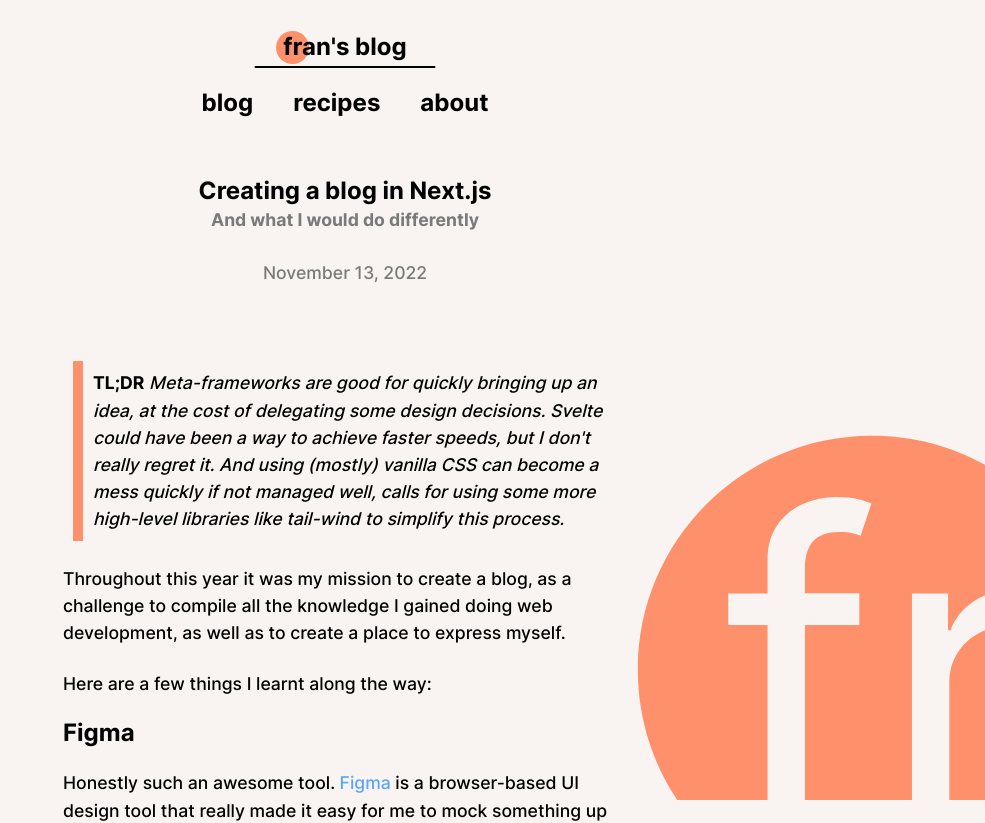
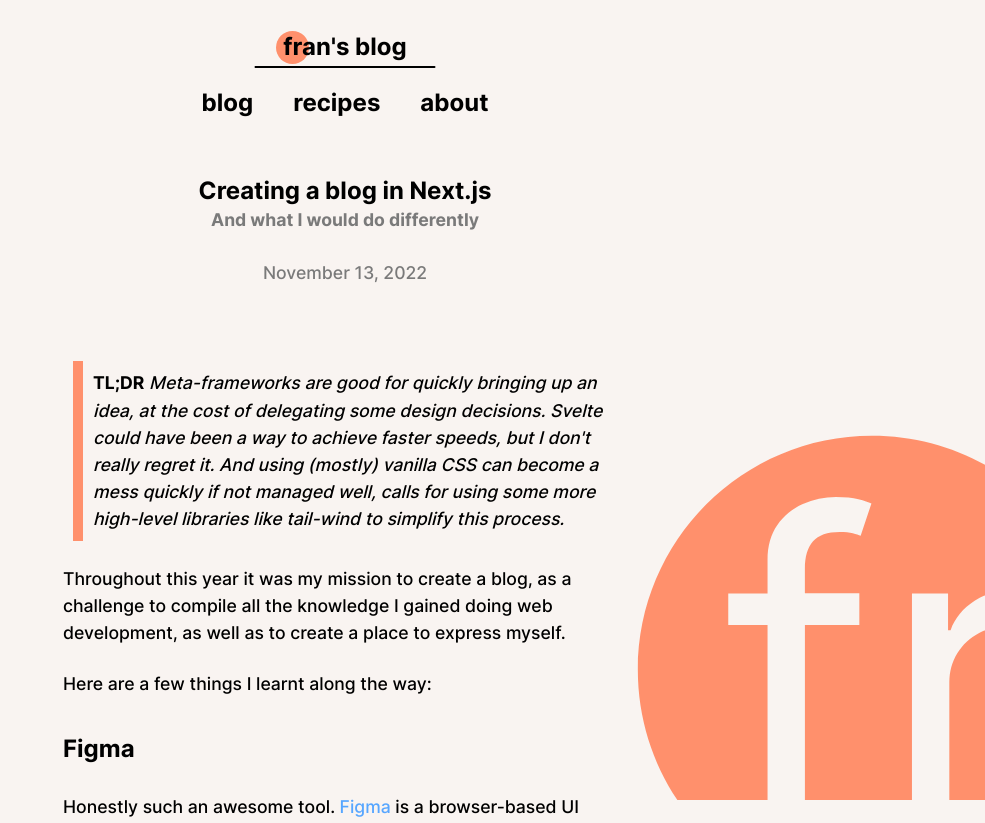
Before and after one commit to confiscar/blog, a Next.js app: page /posts/2021-02-02-nextjs-blog in a window 1280 px wide. Shown: the top 823 px of the page, without its empty margins (295-1280 px from the left). Built offline with nearby package versions, Linux system fonts and the light colour scheme.

Commit message:
added spacing in headers

```diff
--- a/src/components/molecules/ImageCard/ImageCard.tsx
+++ b/src/components/molecules/ImageCard/ImageCard.tsx
@@ -11,8 +11,7 @@
 const imageHeight = cardHeight / 1.6;
 
 const NoImageHeader = () => (
-    <div style={{width: cardWidth, height: imageHeight}} className={style.cardHeaderNoImage}>
-    </div>
+    <div style={{width: cardWidth, height: imageHeight}} className={style.cardHeaderNoImage} />
 );
 
 const ImageCard = ({ item }: ImageCardProps) => {
--- a/src/pages/posts/posts.module.css
+++ b/src/pages/posts/posts.module.css
@@ -35,7 +35,8 @@
 }
 
 .post h1 {
-    padding-bottom: 1.5rem;
+    padding-top: 1rem;
+    padding-bottom: 2rem;
     font-size: 1.5rem;
     font-weight: bold;
 }
```
